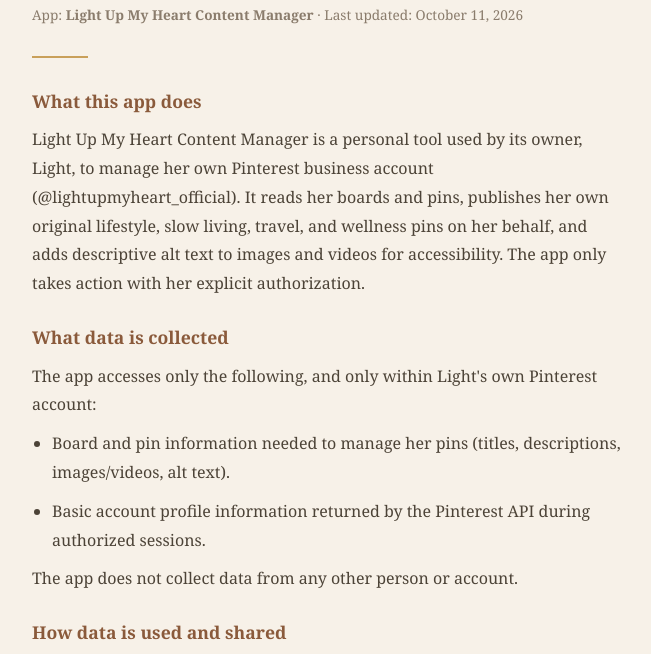
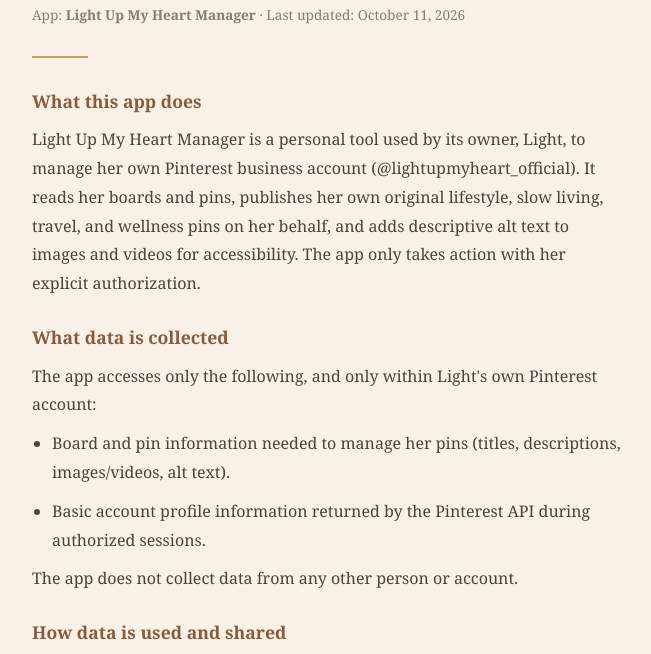
Before and after one commit to lightupmyheart/lightupmyheart, a plain HTML site: page privacy.html in a window 1280 px wide. Shown: the part 105-759 px from the top of the page, without its empty margins (312-963 px from the left). Drawn offline with Linux system fonts and the light colour scheme.

Commit message:
Add files via upload

```diff
--- a/privacy.html
+++ b/privacy.html
@@ -3,7 +3,7 @@
 <head>
 <meta charset="UTF-8">
 <meta name="viewport" content="width=device-width, initial-scale=1.0">
-<title>Privacy Policy — Light Up My Heart Content Manager</title>
+<title>Privacy Policy — Light Up My Heart Manager</title>
 <style>
   :root { --ink:#3a322b; --warm:#8a5a3b; --soft:#f7f1e8; --gold:#c9a05a; }
   * { margin:0; padding:0; box-sizing:border-box; }
@@ -25,12 +25,12 @@
 <div class="wrap">
 
   <h1>Privacy Policy</h1>
-  <p class="updated">App: <strong>Light Up My Heart Content Manager</strong> · Last updated: October 11, 2026</p>
+  <p class="updated">App: <strong>Light Up My Heart Manager</strong> · Last updated: October 11, 2026</p>
 
   <div class="divider"></div>
 
   <h2>What this app does</h2>
-  <p>Light Up My Heart Content Manager is a personal tool used by its owner, Light, to manage
+  <p>Light Up My Heart Manager is a personal tool used by its owner, Light, to manage
   her own Pinterest business account (@lightupmyheart_official). It reads her boards and pins,
   publishes her own original lifestyle, slow living, travel, and wellness pins on her behalf, and adds descriptive alt text
   to images and videos for accessibility. The app only takes action with her explicit authorization.</p>
```
